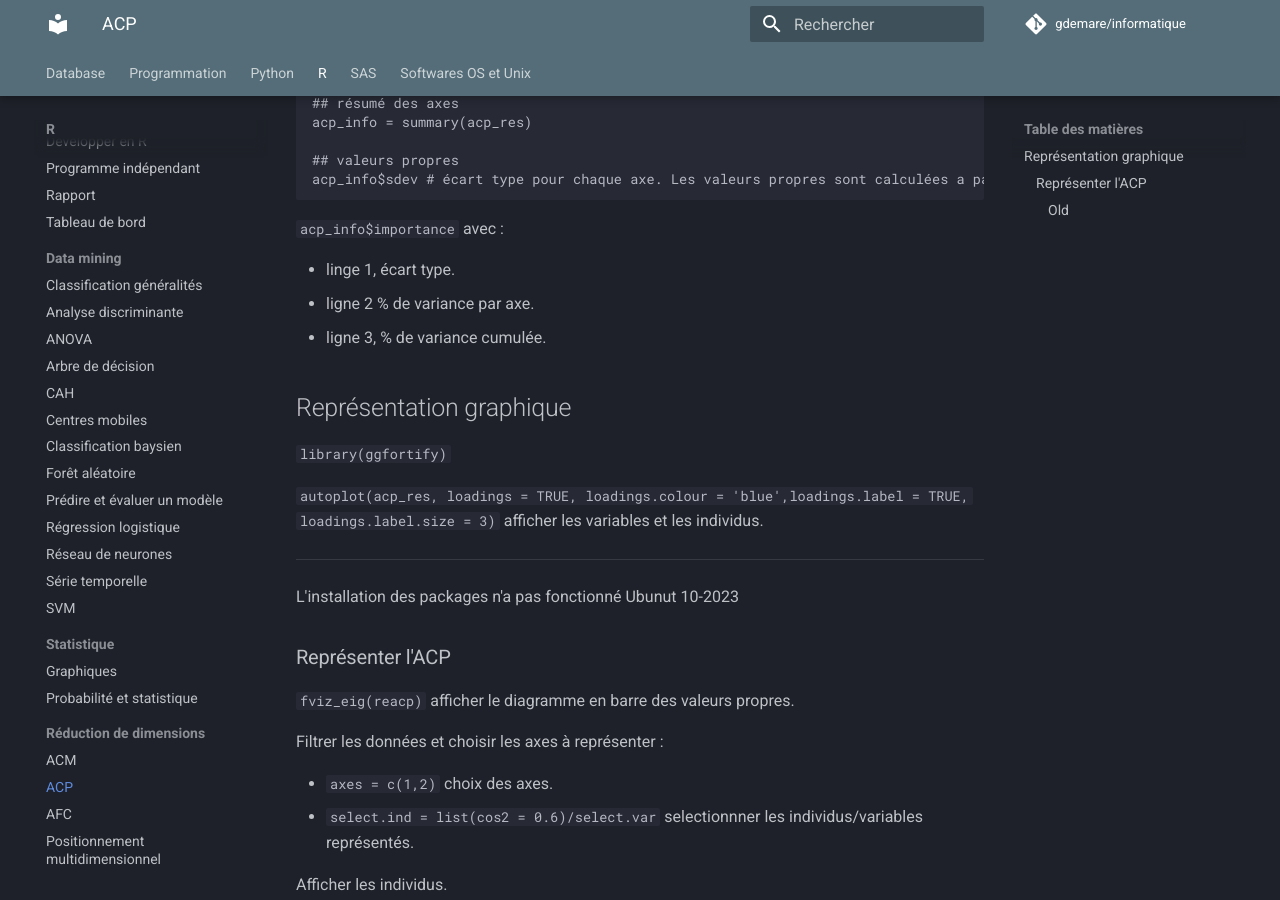
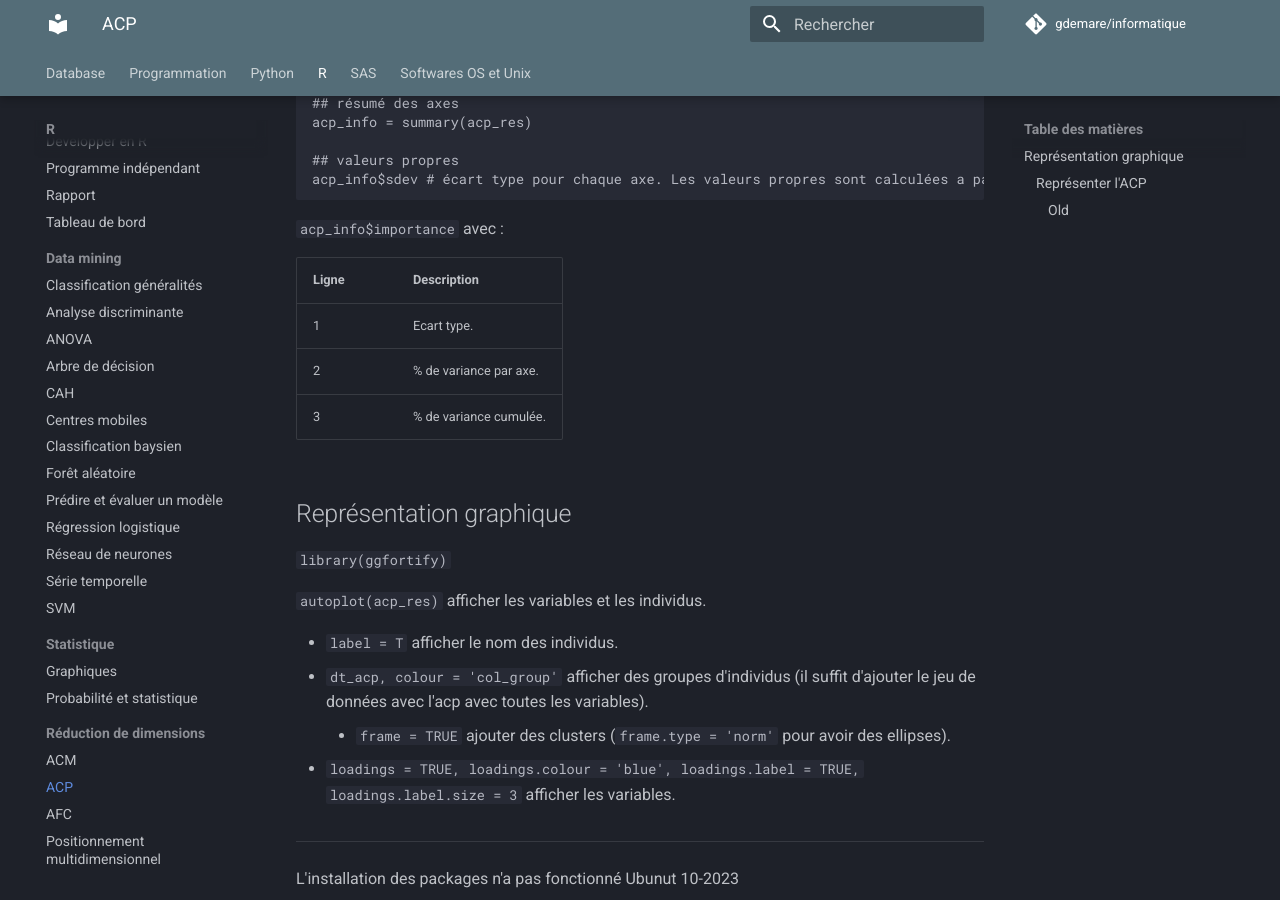
Before and after one commit to gdemare/Informatique, an MkDocs documentation site: the page built from docs/r/ACP_r.md, in a window 1280 px wide and 900 px high, scrolled down 203 px. Built offline with MkDocs 1.6.1 and Material for MkDocs 9.7.7, drawn with Linux system fonts in a browser that asks for light colours; comment, search, counter and statistics services are not loaded.

Commit message:
Update ACP_r.md

```diff
--- a/docs/r/ACP_r.md
+++ b/docs/r/ACP_r.md
@@ -9,15 +9,24 @@ acp_info$sdev # écart type pour chaque axe. Les valeurs propres sont calculées
 
 `acp_info$importance` avec :
 
-* linge 1, écart type.
-* ligne 2 % de variance par axe.
-* ligne 3, % de variance cumulée.
+Ligne    | Description
+---------|----
+1        | Ecart type.
+2        | % de variance par axe.
+3        | % de variance cumulée.
 
 ## Représentation graphique
 
 `library(ggfortify)`
 
-`autoplot(acp_res, loadings = TRUE, loadings.colour = 'blue',loadings.label = TRUE, loadings.label.size = 3)` afficher les variables et les individus.
+`autoplot(acp_res)` afficher les variables et les individus.
+
+* `label = T` afficher le nom des individus.
+* `dt_acp, colour = 'col_group'` afficher des groupes d'individus (il suffit d'ajouter le jeu de données avec l'acp avec toutes les variables).
+
+    * `frame = TRUE` ajouter des clusters (`frame.type = 'norm'` pour avoir des ellipses).
+
+* `loadings = TRUE, loadings.colour = 'blue', loadings.label = TRUE, loadings.label.size = 3` afficher les variables.
 
 ----------------------------
 
```
